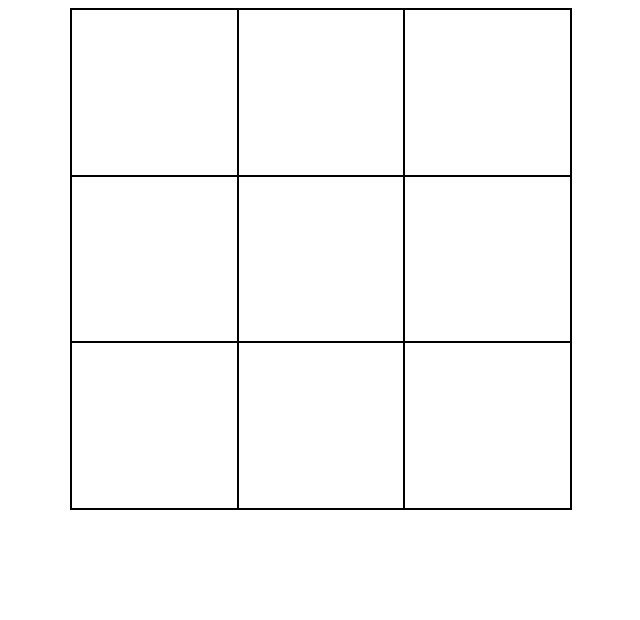
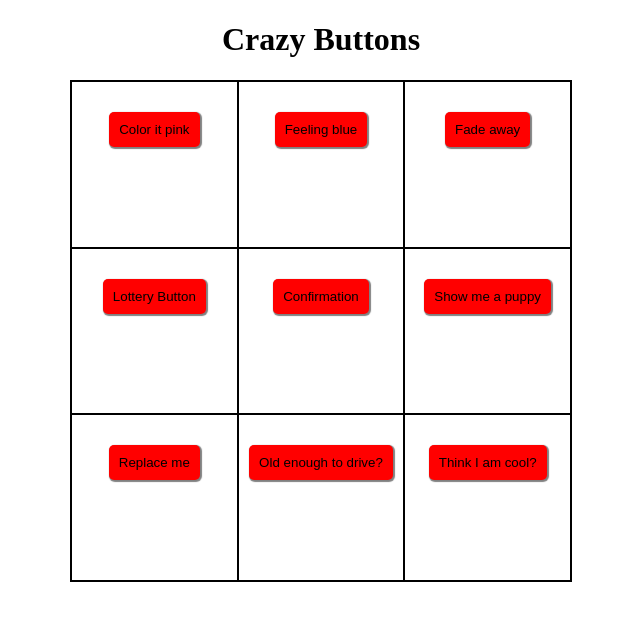
Before and after one commit to willow-the/wednesday-PM, a plain HTML site: page index.html in a window 1280 px wide. Shown: the whole page, without its empty margins (319-959 px from the left). Drawn offline with nearby package versions, Linux system fonts and the light colour scheme.

Commit message:
Crazy Buttons thingy

```diff
--- a/index.html
+++ b/index.html
@@ -7,16 +7,17 @@
   <title></title>
 </head>
 <body>
+  <h1>Crazy Buttons</h1>
   <div id="container">
-    <div></div>
-    <div></div>
-    <div></div>
-    <div></div>
-    <div></div>
-    <div></div>
-    <div></div>
-    <div></div>
-    <div></div>
+    <div><button id = "pink">Color it pink</button></div>
+    <div><button id = "blue">Feeling blue</button></div>
+    <div><button id = "fade">Fade away</button></div>
+    <div><button id = "lottery">Lottery Button</button></div>
+    <div><button id = "confirm">Confirmation</button></div>
+    <div><button id = "puppy">Show me a puppy</button></div>
+    <div><button id = "replace">Replace me</button></div>
+    <div><button id = "drive">Old enough to drive?</button></div>
+    <div><button id = "cool">Think I am cool?</button></div>
   </div>
 </body>
 </html>
--- a/script.js
+++ b/script.js
@@ -1,4 +1,6 @@
 $(document).ready(function() {
 // your javascript and jQuery code goes below
-
+  $("#pink").click(function(){
+  $("#container").css("border-color" , "pink");
+  })
 })
--- a/style.css
+++ b/style.css
@@ -18,9 +18,15 @@ button {
   border-radius: 5px;
   margin-top: 30px;
   border: none;
-  box-shadow: 1px 1px 1px 1px gray
+  box-shadow: 1px 1px 1px 1px gray;
+  background-color:red;
 }
 button:hover {
   color: white;
   background: #305e59;
+  background-color: green;
 }
+
+h1{
+  text-align: center;
+}
```
